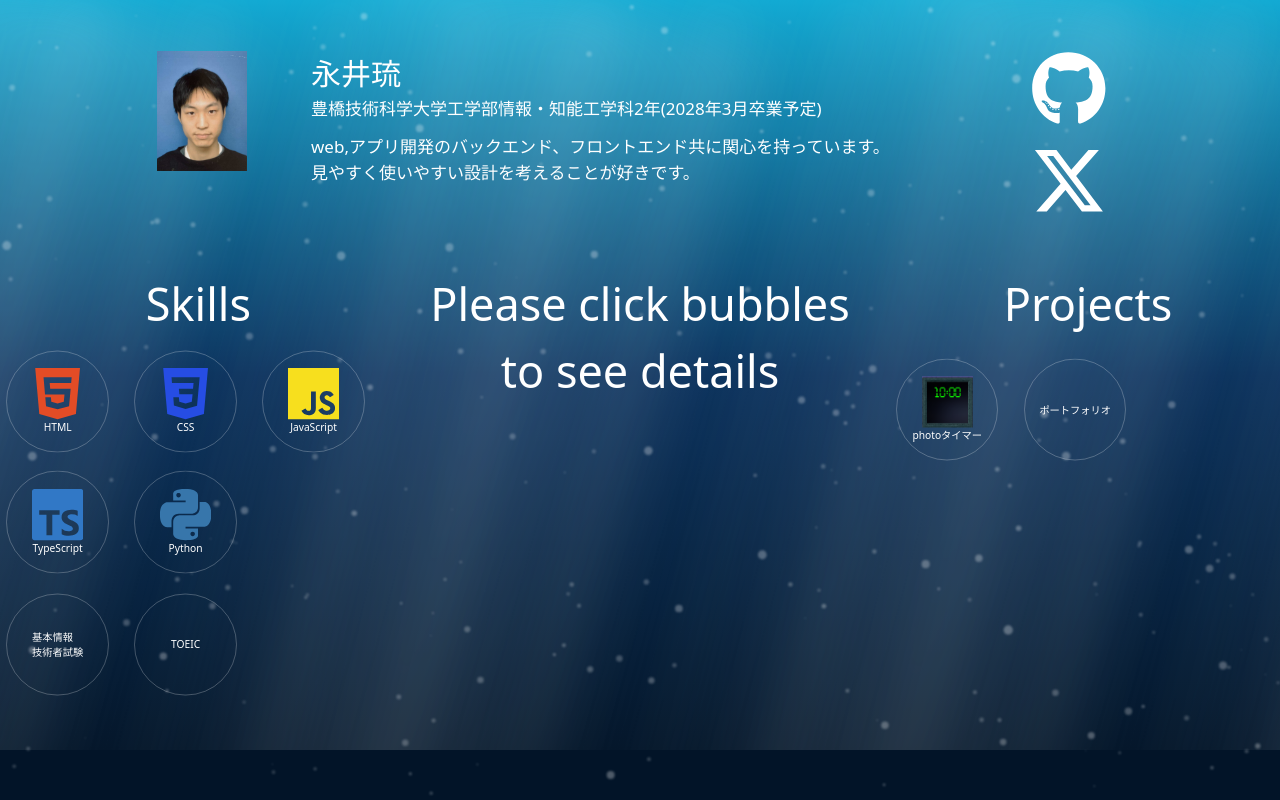
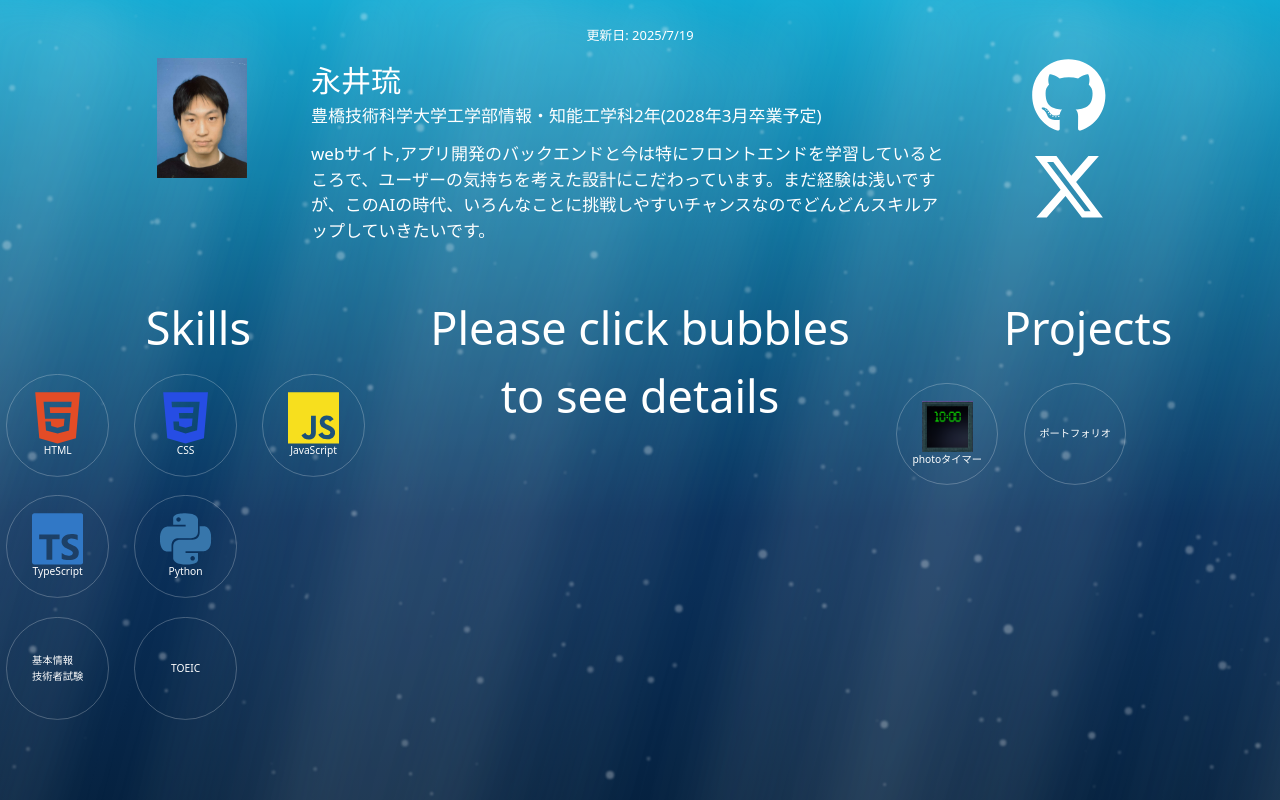
Before and after one commit to Ryu-0402/portfolio, a Next.js app: page / in a window 1280 px wide. Shown: the top 800 px of the page. Built offline with nearby package versions, Linux system fonts and the light colour scheme.

Commit message:
wrote some details

```diff
--- a/src/app/globals.css
+++ b/src/app/globals.css
@@ -8,7 +8,7 @@
     position: absolute;
 
     width: 33%;
-    height: 150vh;
+    height: 100%;
     transform: rotate(15deg);
     transform-origin: top center;
     background:
@@ -25,7 +25,7 @@
     position: absolute;
 
     width: 5%;
-    height: 150vh;
+    height: 100%;
     transform: rotate(15deg);
     transform-origin: top center;
     background:
@@ -47,7 +47,7 @@
 .ray-wrapper {
   position: absolute;
   width: 100vw;
-  height: 150vh;
+  height: 110%;
   animation: slow-move-left 20s linear infinite;
   pointer-events: none;
   overflow: visible;
@@ -57,7 +57,7 @@
 .ray-wrapper2 {
   position: absolute;
   row-gap: 30%;
-  width: 100vw;
+  width: 110%;
   height: 160vh;
   animation: slow-move-left 40s linear infinite;
   pointer-events: none;
@@ -94,14 +94,14 @@
 }
 
 .responsive-height {
-    height: clamp(100vh, 130vh, 1500px);
+    height: clamp(10vh, 130vh, 1500px);
     overflow: hidden; /* はみ出した光の筋を隠す */
 }
 
 /* 非常に幅の狭い画面 */
 @media (max-width: 375px) {
     .responsive-height {
-        height: 600px;
+        height: 700px;
         overflow: hidden;
     }
 }
@@ -109,7 +109,7 @@
 /* スマートフォン（縦向き） */
 @media (max-width: 640px) and (orientation: portrait) {
     .responsive-height {
-        height: 500px;
+        height: clamp(10vh, 100vh, 1500px);
         overflow: hidden;
     }
 }
@@ -117,7 +117,7 @@
 /* スマートフォン（横向き） */
 @media (max-width: 640px) and (orientation: landscape) {
     .responsive-height {
-        height: 550px;
+        height: clamp(10vh, 100vh, 1500px);
         overflow: hidden;
     }
 }
@@ -125,7 +125,7 @@
 /* タブレット（縦向き） */
 @media (min-width: 641px) and (max-width: 768px) and (orientation: portrait) {
     .responsive-height {
-        height: 550px;
+        height: clamp(10vh, 100vh, 1500px);
         overflow: hidden;
     }
 }
@@ -133,7 +133,7 @@
 /* タブレット（横向き） */
 @media (min-width: 641px) and (max-width: 768px) and (orientation: landscape) {
     .responsive-height {
-        height: 550px;
+        height:clamp(10vh, 100vh, 1500px);
         overflow: hidden;
     }
 }
@@ -141,7 +141,7 @@
 /* 中型タブレット・小型ラップトップ */
 @media (min-width: 769px) and (max-width: 1024px) {
     .responsive-height {
-        height: 600px;
+        height: clamp(10vh, 130vh, 1500px);
         overflow: hidden;
     }
 }
@@ -149,7 +149,7 @@
 /* デスクトップ */
 @media (min-width: 1025px) and (max-width: 1280px) {
     .responsive-height {
-        height: 750px;
+        height: clamp(10vh, 130vh, 1500px);
         overflow: hidden;
     }
 }
@@ -157,7 +157,7 @@
 /* 大型デスクトップ */
 @media (min-width: 1281px) {
     .responsive-height {
-        height: 750px;
+        height: clamp(10vh, 130vh, 1500px);
         overflow: hidden;
     }
 }
--- a/src/app/layout.tsx
+++ b/src/app/layout.tsx
@@ -27,6 +27,7 @@ export default function RootLayout({
       className="overflow-x-hidden
       bg-[#021428]"
       style={{}}>
+
       <body
         className={`${geistSans.variable} ${geistMono.variable} antialiased  relative`}
         style={{
--- a/src/app/page.tsx
+++ b/src/app/page.tsx
@@ -22,6 +22,7 @@ export default function Home() {
         <div className="ray left-[40%] "/>
         <div className="ray left-[80%]  "/>
         <div className="ray left-[120%] "/>
+        <div className="ray left-[160%] "/>
       </div>
 
       <div className="ray-wrapper2">
@@ -50,8 +51,17 @@ export default function Home() {
 
       <main className="relative flex flex-col h-auto z-40">
 
+{/* header */}
+        <header className="">
+          <p
+            className="text-center mt-[2%]"
+            style={{ fontSize:"clamp(6px,calc(0.7vw + 4px),17px) "}}>
+            更新日: 2025/7/19
+          </p>
+        </header>
+
 {/* about */}
-        <div className = "flex flex-row justify-center mt-[4%] gap-x-[5%]">
+        <div className = "flex flex-row justify-center mt-[1%] gap-x-[5%]">
           <div
             className="relative w-[60px] h-[80px]
             sm:w-[60px] sm:h-[80px]
@@ -74,15 +84,12 @@ export default function Home() {
             </h1>
             <div
               className=""
-              style={{ fontSize:"clamp(9px,2vw,17px) "}}>
+              style={{ fontSize:"clamp(10px,2vw,17px) "}}>
               <p className="mb-[2%]">
                 豊橋技術科学大学工学部情報・知能工学科2年(2028年3月卒業予定)
               </p>
               <p>
-                web,アプリ開発のバックエンド、フロントエンド共に関心を持っています。
-              </p>
-              <p>
-                見やすく使いやすい設計を考えることが好きです。
+                webサイト,アプリ開発のバックエンドと今は特にフロントエンドを学習しているところで、ユーザーの気持ちを考えた設計にこだわっています。まだ経験は浅いですが、このAIの時代、いろんなことに挑戦しやすいチャンスなのでどんどんスキルアップしていきたいです。
               </p>
             </div>
           </div>
@@ -169,7 +176,7 @@ export default function Home() {
     {/* details */}
           <div
             className="absolute left-1/2 transform -translate-x-1/2 flex flex-col items-center  w-[35%] h-[80%]"
-            style={{fontSize:"clamp(10px,vw,20px) "}}
+            style={{fontSize:"clamp(9px,calc(0.9vw + 5px),30px) "}}
           >
               {selectedBubble === null &&(
                 <h1 className="text-center"
@@ -182,9 +189,10 @@ export default function Home() {
                 <div className="flex flex-col ">
                   <h2 className=" text-center
                   mb-[5%]"
-                  style={{fontSize:"clamp(25px,4vw,50px)"}}>HTML</h2>
-                  <p>HTMLはウェブページの構造を定義するためのマークアップ言語です。</p>
-                  <p>基本的なタグや属性を理解し、セマンティックなマークアップを心がけています。</p>
+                  style={{fontSize:"clamp(25px,4.5vw,50px)"}}>HTML</h2>
+                  <p>
+                    　初心者には一番簡単だと聞いたので一番最初に学んだ言語です。高校の時にprogateの無料の部分だけやりました。大学では1年生の時にプログラミングの授業やUdemyで基礎的な部分を学びました。最近はNext.jsやreact native上でhtmlが登場します。素のhtmlファイルで書くこともありますが、その場合はAIのコードを少し改変するくらいで済むことが多いです。
+                  </p>
                 </div>
               )}
 
@@ -192,8 +200,7 @@ export default function Home() {
                 <div className="flex flex-col ">
                   <h2 className=" text-center mb-[5%]"
                   style={{fontSize:"clamp(25px,4vw,50px)"}}>CSS</h2>
-                  <p>CSSはウェブページのスタイルを定義するためのスタイルシート言語です。</p>
-                  <p>レイアウト、色、フォントなどを調整し、レスポンシブデザインにも対応しています。</p>
+                  <p>　html同様、高校でprogate、大学一年生で授業とUdemyで学びました。最近はNext.jsやreact nativeで、tailwind.css, global.cssとして使うことが多いです。Bootstrapというフレームワークを学びましたが、まだ使う機会はないです。</p>
                 </div>
               )}
 
@@ -201,8 +208,7 @@ export default function Home() {
                 <div className="flex flex-col ">
                   <h2 className=" text-center mb-[5%]"
                   style={{fontSize:"clamp(25px,4vw,50px)"}}>JavaScript</h2>
-                  <p>JavaScriptはウェブページに動的な機能を追加するためのプログラミング言語です。</p>
-                  <p>DOM操作やイベント処理、非同期通信などを利用して、インタラクティブなウェブアプリケーションを作成します。</p>
+                  <p>　html,cssを学んだ後、同じ言語でフルスタックができるというところに魅力を感じたのでこの言語をメインに学んでいこうと決心しました。大学1年生でUdemy,公式ドキュメントなどで文法や基礎知識を軽く学び、練習としてAIを用いながら素のjavascriptでとてもシンプルなtodoリストなどを作ったりしました。その後は主に1年生の春休み中、node.jsやreactにも触れようと考え、海外のyoutubeのコーディング動画を真似してフルスタック(主にバックエンド)を軽く学びました。その時、DBとしてmongoDB,APIのテストツールとしてpostmanを触れました。最近はtypescriptに乗り換えています。</p>
                 </div>
               )}
 
@@ -210,8 +216,9 @@ export default function Home() {
                 <div className="flex flex-col ">
                   <h2 className=" text-center mb-[5%]"
                   style={{fontSize:"clamp(25px,4vw,50px)"}}>TypeScript</h2>
-                  <p>TypeScriptはJavaScriptのスーパーセットで、型安全性を提供します。</p>
-                  <p>大規模なアプリケーション開発において、コードの可読性と保守性を向上させるために使用しています。</p>
+                  <p>
+                   　javascriptよりも安全な言語だと知ってtypescriptを学び始めました。Next.jsやexpoを用いてwebサイトやアプリを開発しました。javascriptの文法を学んだので割と早く慣れてきました。
+                  </p>
                 </div>
               )}
 
@@ -219,8 +226,7 @@ export default function Home() {
                 <div className="flex flex-col ">
                   <h2 className=" text-center mb-[5%]"
                   style={{fontSize:"clamp(25px,4vw,50px)"}}>Python</h2>
-                  <p>Pythonは汎用的なプログラミング言語で、データ分析や機械学習など幅広い分野で使用されています。</p>
-                  <p>簡潔な構文と豊富なライブラリが特徴で、バックエンド開発にも利用しています。</p>
+                  <p>　就活の際の面接のコーディングテストでtypescriptよりやりやすいだろうと考えたため最近学び始めました。AtCoderにもっと参加したいのでバイトが被らないようにずらそうと思っています。ゆくゆくはpythonの実践的なスキルも手札として身に付けたいと考えています。</p>
                 </div>
               )}
 
@@ -228,8 +234,9 @@ export default function Home() {
                 <div className="flex flex-col ">
                   <h2 className=" text-center mb-[5%]"
                   style={{fontSize:"clamp(22px,3.5vw,50px)"}}>基本情報技術者試験</h2>
-                  <p>基本情報技術者試験は、ITエンジニアの基礎的な知識と技能を評価する試験です。</p>
-                  <p>プログラミング、ネットワーク、データベースなどの幅広い分野にわたる知識が求められます。</p>
+                  <p>
+                    　大学1年生の夏休みに取得しました。IT全般について全然分からない状態だったので本格的にプログラミングをやっていく前に取ろうと考えていました。また、情報系の学科なので予習に丁度いいと思い取得しました。資格で言ったら、最近は極稀にAWSの資格の勉強をすることはありますが、より実践的な実力を上げることを重要視しているので、とりあえずはITの資格は基本情報だけでいいかなと考えています。
+                  </p>
                 </div>
               )}
 
@@ -237,8 +244,8 @@ export default function Home() {
                 <div className="flex flex-col ">
                   <h2 className=" text-center mb-[5%]"
                   style={{fontSize:"clamp(25px,4vw,50px)"}}>TOEIC</h2>
-                  <p>TOEICは英語のコミュニケーション能力を測定する試験です。</p>
-                  <p>リスニングとリーディングのスキルを評価し、国際的なビジネス環境での英語力を証明します。</p>
+                  <p>　大学入学前の課題として受けなければならないことを知って旅行中に初めて受験し、TOEIC IPで550点でした。入学後から少しずつTOEICの対策をして、冬休みに追い込んで1年生の1月に個人受験で735点でした。そして3月にはまたTOEIC IPですが800点でした。最近はプログラミングにより集中するため英語の勉強は個人ではしていませんが、在学中に800点後半ほど取れるようになるのが目標です。ITに限った話ではないと思いますが、話す言語が増えるほど活動範囲や情報源が広まると考えているので、今は英語で精一杯ですが、長い目で見れば他の言語を学ぶのもいい選択肢なのではないかなと考えています。
+                  </p>
                 </div>
               )}
 
@@ -246,9 +253,9 @@ export default function Home() {
                 <div className="flex flex-col ">
                   <h2 className=" text-center mb-[5%]"
                   style={{fontSize:"clamp(25px,4vw,50px)"}}>Photoタイマー</h2>
-                  <p>Photoタイマーは、写真撮影のタイマー機能を提供するアプリケーションです。</p>
-                  <p>ユーザーが指定した時間に写真を自動で撮影できるようにします。</p>
-                  <p>ReactとTypeScriptを使用して開発され、ユーザーインターフェースはシンプルで直感的です。</p>
+                  <p>
+
+                  </p>
                 </div>
               )}
 
```
